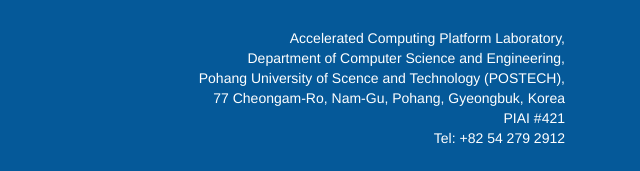
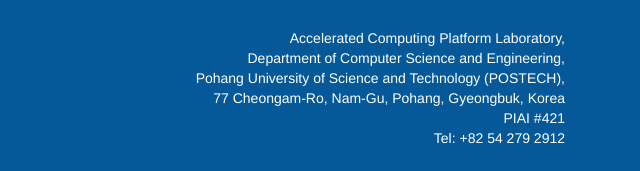
Before and after one commit to allencho1222/web, a plain HTML site: page news.html in a window 1280 px wide. Shown: the part 704-875 px from the top of the page, 640-1280 px from the left. Drawn offline with nearby package versions, Linux system fonts and the light colour scheme.

Commit message:
Update news.html

```diff
--- a/news.html
+++ b/news.html
@@ -77,7 +77,7 @@
 				<div class="widget" align="right">
 					<span> Accelerated Computing Platform Laboratory, </span><br>
 					<span> Department of Computer Science and Engineering,</span><br>
-					<span> Pohang University of Scence and Technology (POSTECH), </span><br>
+					<span> Pohang University of Science and Technology (POSTECH), </span><br>
 					<span> 77 Cheongam-Ro, Nam-Gu, Pohang, Gyeongbuk, Korea</span><br>
 					<span> PIAI #421 </span><br>
 					<span> Tel: +82 54 279 2912 </span>
```
